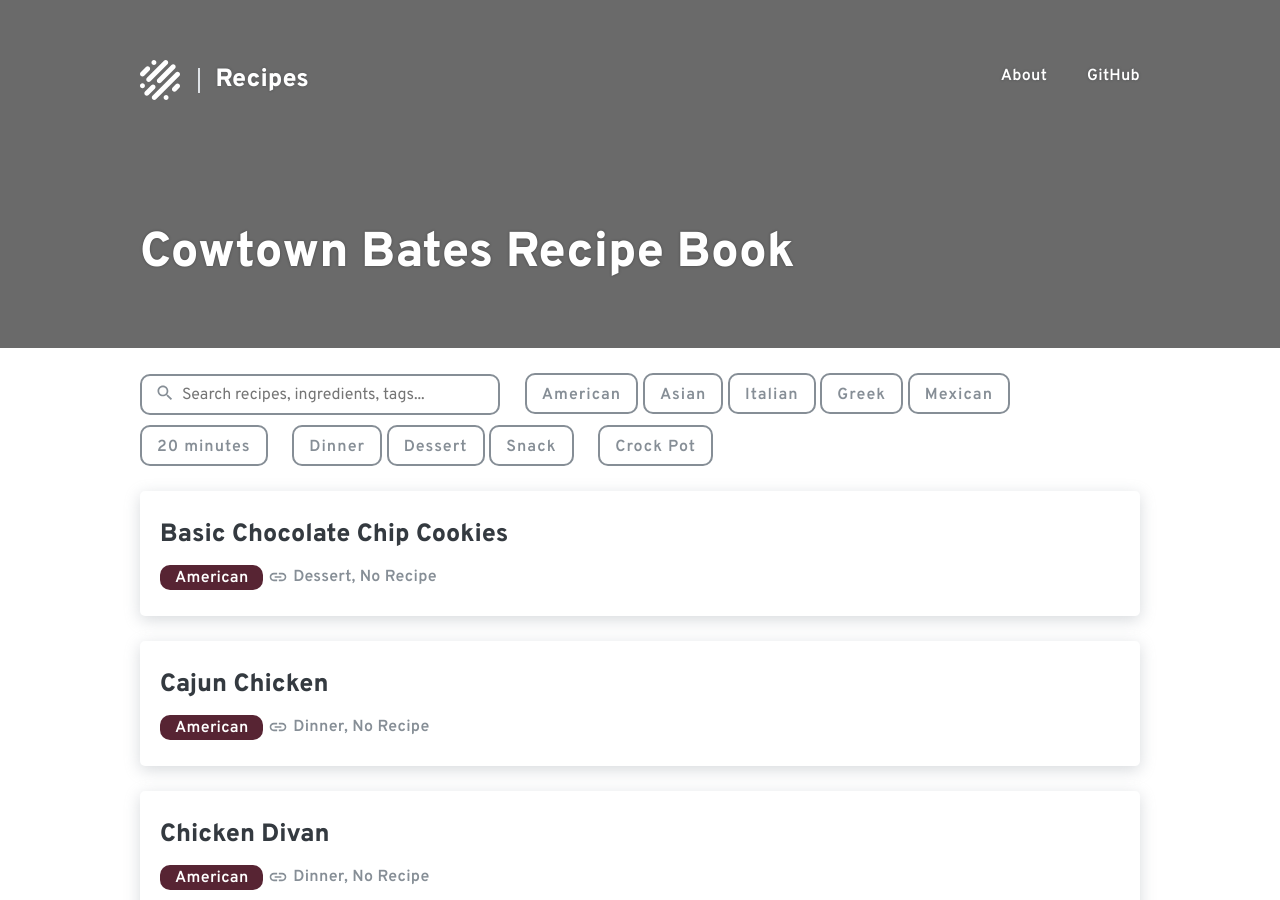
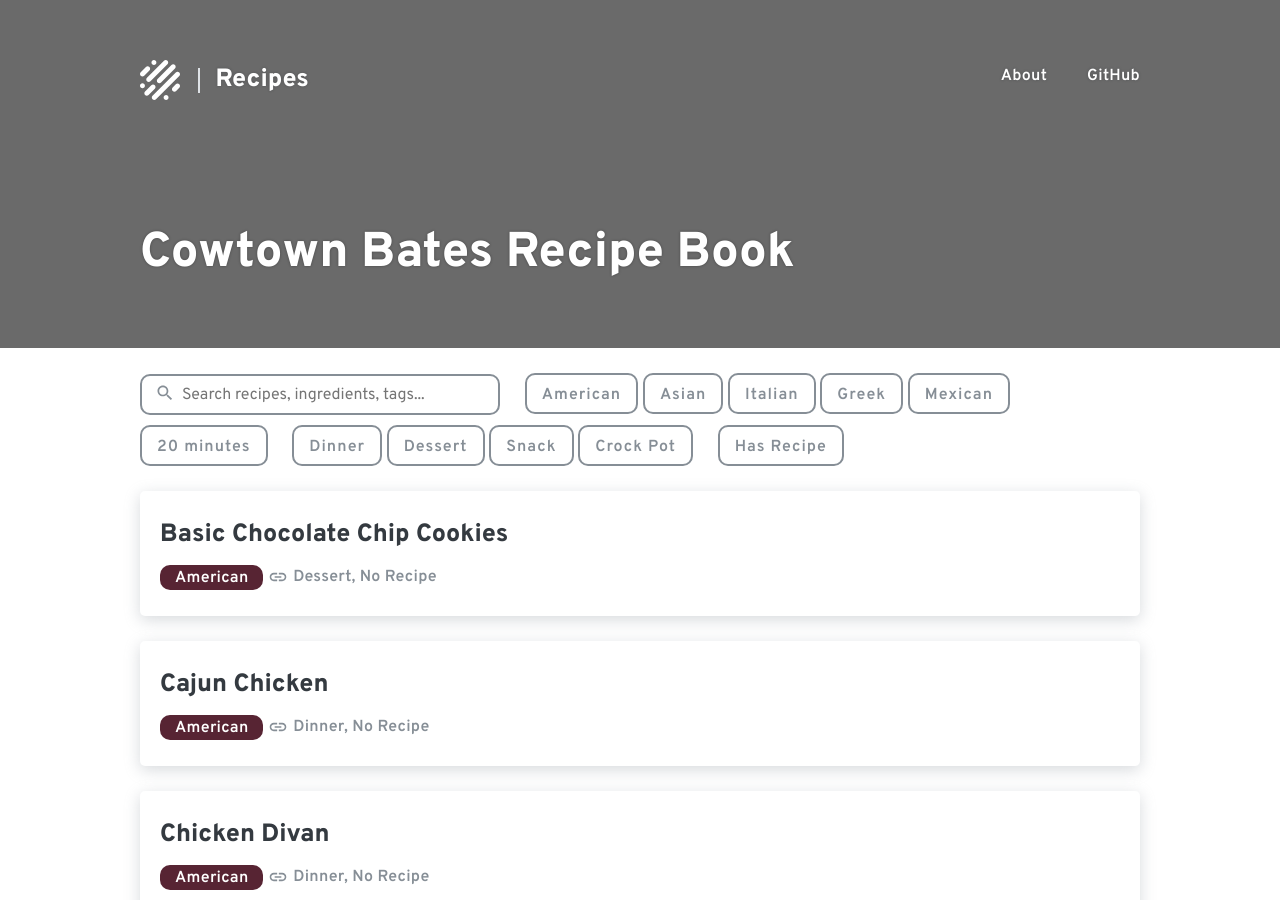
Before and after one commit to sfb1996/cookbook, a Jekyll site: the page built from index.html, in a window 1280 px wide and 900 px high. Built offline with Jekyll 4.4.1, drawn with Linux system fonts in a browser that asks for light colours.

Commit message:
attempt to make "has recipe button."

```diff
--- a/_js/custom.js
+++ b/_js/custom.js
@@ -108,7 +108,7 @@ function filterList() {
             item
               .values()
               .tags.split(', ')
-              .indexOf(n) !== -1
+              .indexOf(n) === -1
         ).length > 0;
 
       // Show the item if it matches the filters.
--- a/index.html
+++ b/index.html
@@ -78,12 +78,16 @@ exclude: true
           <input class="searchbar-checkbox js-meat" type="checkbox" id="snack" value="snack">
           <span class="searchbar-button">Snack</span>
         </label>
+        <label for="crockpot">
+          <input class="searchbar-checkbox js-origin" type="checkbox" id="crockpot" value="crockpot">
+          <span class="searchbar-button">Crock Pot</span>
+        </label>
       </fieldset>
 
       <fieldset class="searchbar-group">
-        <label for="crockpot">
-          <input class="searchbar-checkbox js-origin" type="checkbox" id="crockpot" value="crockpot">
-          <span class="searchbar-button">Crock Pot</span>
+        <label for="has-recipe">
+          <input class="searchbar-checkbox js-origin" type="checkbox" id="has-recipe" value="No Recipe">
+          <span class="searchbar-button">Has Recipe</span>
         </label>
       </fieldset>
 
```
Also changed, not shown: assets/scripts.js, 1 other file.
